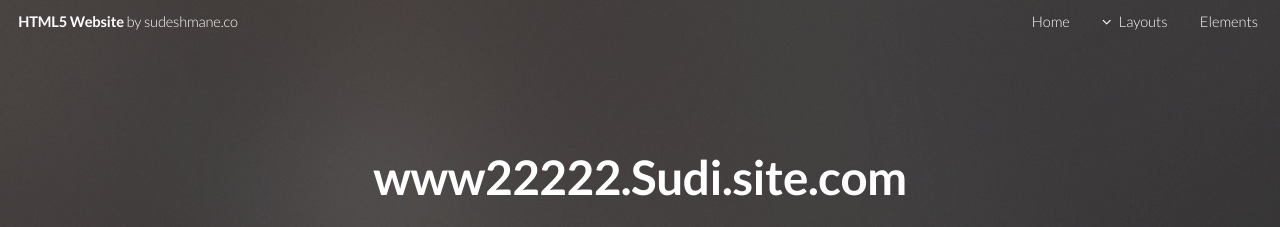
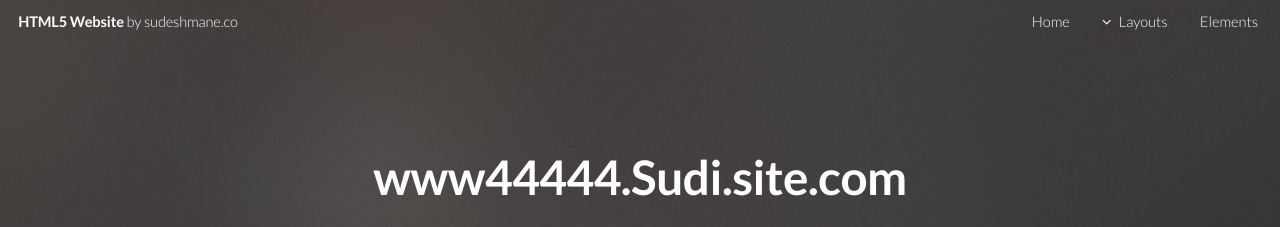
Before and after one commit to sudeshmane/aws-mini-website, a plain HTML site: page index.html in a window 1280 px wide. Shown: the top 227 px of the page. Drawn offline with Linux system fonts and the light colour scheme.

Commit message:
commit-10

```diff
--- a/index.html
+++ b/index.html
@@ -56,7 +56,7 @@
 		<!-- Banner -->
 			<section id="banner">
 				<div class="inner">
-					<h2>www22222.Sudi.site.com</h2>
+					<h2>www44444.Sudi.site.com</h2>
 					<p>only practice make you perfect</p>
 					<ul class="actions">
 						<li><a href="#one" class="button big scrolly">Learn More</a></li>
```
Also changed, not shown: 1 other file.
